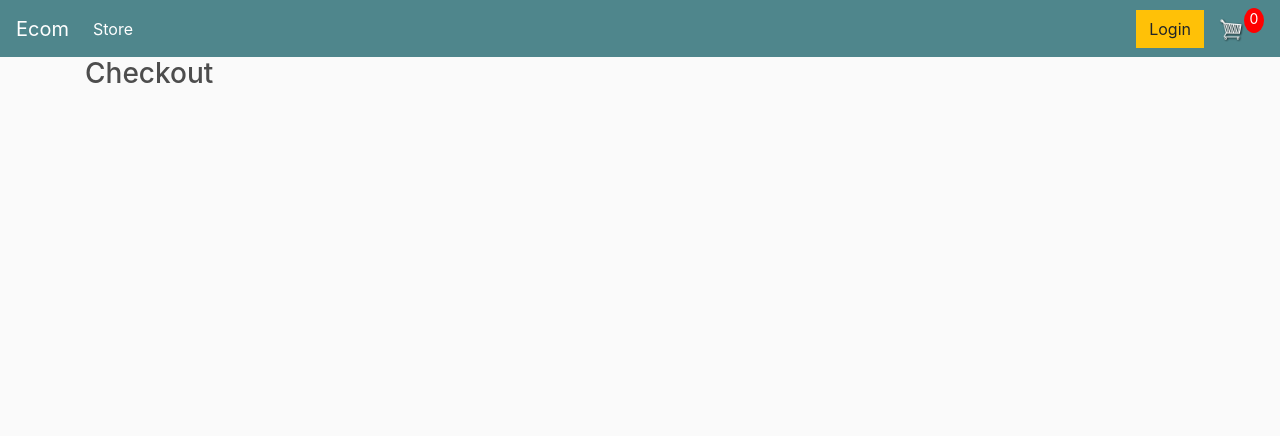
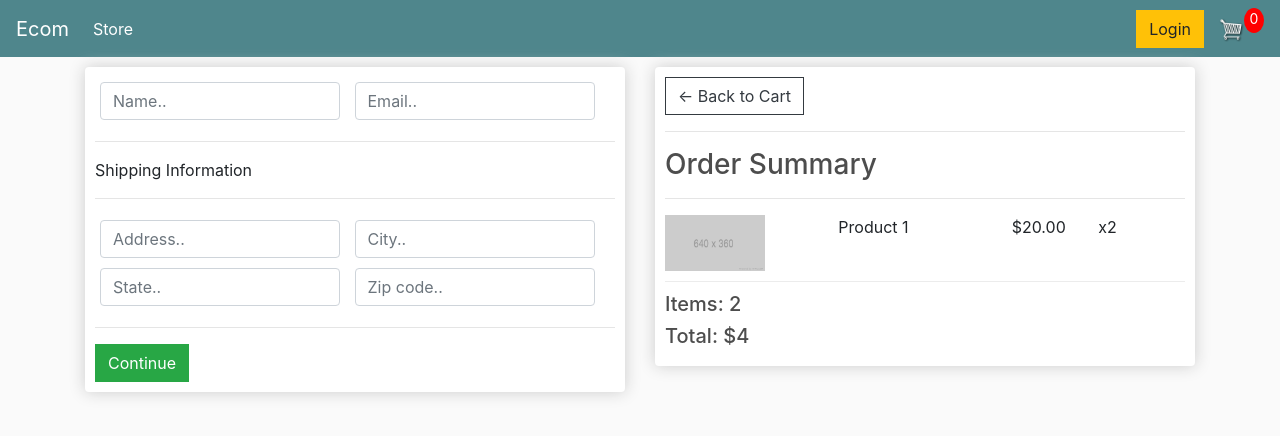
Before and after one commit to kirannarwade/django-ecom, a Django app: page /checkout/ in a window 1280 px wide. Shown: the top 436 px of the page. Run offline with Django 3.2, Linux system fonts and the light colour scheme.

Commit message:
Add files via upload
all the frontend done like cart page checkout page etc etc now start backend

```diff
--- a/ecommerce/templates/checkout.html
+++ b/ecommerce/templates/checkout.html
@@ -2,6 +2,63 @@
 
 {% block content %}
 
-<h3>Checkout</h3>
+<div class="row">
+    <div class="col-lg-6">
+        <div class="box-element" id="form-wrapper">
+            <form id="form">
+                <div id="user-info">
+                    <div class="form-field">
+                        <input required class="form-control" type="text" name="text" placeholder="Name..">
+                    </div>
+                    <div class="form-field">
+                        <input required class="form-control" type="email" name="email" placeholder="Email..">
+                    </div>
+                </div>
+
+                <div id="shipping-info">
+                    <hr>
+                    <p>Shipping Information</p>
+                    <hr>
+                    <div class="form-field">
+                        <input class="form-control" type="text" name="address" placeholder="Address..">
+                    </div>
+                    <div class="form-field">
+                        <input class="form-control" type="text" name="city" placeholder="City..">
+                    </div>
+                    <div class="form-field">
+                        <input class="form-control" type="text" name="state" placeholder="State..">
+                    </div>
+                    <div class="form-field">
+                        <input class="form-control" type="text" name="zipcode" placeholder="Zip code..">
+                    </div>
+
+                </div>
+                <hr>
+                <input id="form-button" class="btn btn-success btn-black" type="submit" value="Continue">
+            </form>
+
+        </div>
+        <br>
+        <div class="box-element hidden" id="payment-info">
+            <small>Paypal Options</small>
+        </div>
+    </div>
+    <div class="col-lg-6">
+        <div class="box-element">
+            <a class="btn btn-outline-dark" href="/cart">&#x2190; Back to Cart</a>
+            <hr>
+            <h3>Order Summary</h3>
+            <hr>
+            <div class="cart-row">
+                <div style="flex:2"><img class="row-image" src="/static/images/placeholder.png" alt=""></div>
+                <div style="flex:2"><p>Product 1</p></div>
+                <div style="flex:1"><p>$20.00</p></div>
+                <div style="flex:1"><p>x2</p></div>
+            </div>
+            <h5>Items: 2</h5>
+            <h5>Total: $4</h5>
+        </div>
+    </div>
+</div>
 
 {% endblock content %}
```
Also changed, not shown: ecommerce/templates/cart.html (+17 -0 lines).
